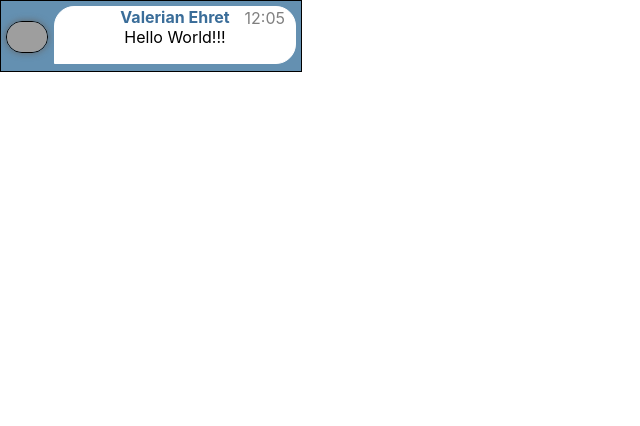
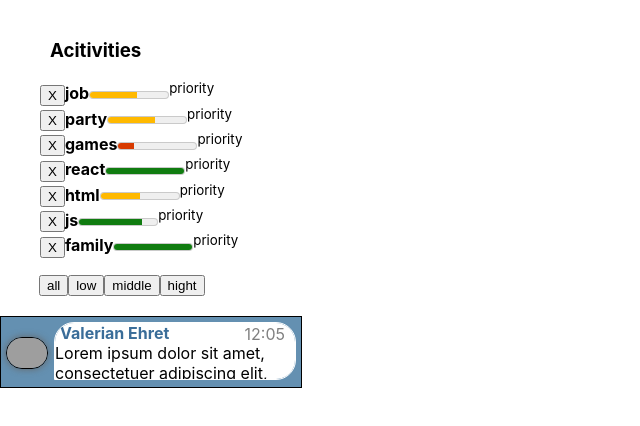
Before and after one commit to valerianEhret/HomeworkByIgnat, a React (Create React App) app: page / in a window 1280 px wide. Shown: the top 426 px of the page, without its empty margins (0-640 px from the left). Built offline with nearby package versions, Linux system fonts and the light colour scheme; grey boxes are pictures that could not be loaded.

Commit message:
added homework 2

```diff
--- a/src/App.css
+++ b/src/App.css
@@ -1,38 +1,9 @@
 .App {
-  text-align: center;
+  /*text-align: center;*/
+  display: grid;
+  grid-auto-rows: 2fr 10fr;
 }
 
-.App-logo {
-  height: 40vmin;
-  pointer-events: none;
+.Activity {
+  margin: 20px 0;
 }
-
-@media (prefers-reduced-motion: no-preference) {
-  .App-logo {
-    animation: App-logo-spin infinite 20s linear;
-  }
-}
-
-.App-header {
-  background-color: #282c34;
-  min-height: 100vh;
-  display: flex;
-  flex-direction: column;
-  align-items: center;
-  justify-content: center;
-  font-size: calc(10px + 2vmin);
-  color: white;
-}
-
-.App-link {
-  color: #61dafb;
-}
-
-@keyframes App-logo-spin {
-  from {
-    transform: rotate(0deg);
-  }
-  to {
-    transform: rotate(360deg);
-  }
-}
--- a/src/App.tsx
+++ b/src/App.tsx
@@ -1,17 +1,73 @@
-import React from 'react';
+import React, {useState} from 'react';
 import './App.css';
-import {Message} from "./components/Message";
+import { Message } from "./components/Message";
+import {Activities, TasksType} from "./components/Activities"
+
+export type FilterValuesType = "all" | "low" | "middle" | "hight";
+
+
+
 
 function App() {
+  let messages = [
+    {name: "Valerian Ehret", text: "Hello World!!!", time: "12:05"}
+  ];
+
+
+  let [activities, setActivity] = useState<Array<TasksType>>([
+    { id: 1, n: "job",scale:6 },
+    { id: 2, n: "party",scale:6 },
+    { id: 3, n: "games", scale:2 },
+    { id: 4, n: "react", scale: 10 },
+    { id: 5, n: "html", scale: 5 },
+    { id: 6, n: "js", scale: 8 },
+    { id: 7, n: "family",scale: 10 },
+  ]);
+
+  let [filter, setFiler] = useState<FilterValuesType>("all")
+
+   function removeActivity(id:number) {
+     let filteredActivities = activities.filter( a => a.id !== id)
+     setActivity(filteredActivities)
+   }
+
+   function changeFilter(value:FilterValuesType) {
+    setFiler(value);
+   }
+
+
+   let activitiesForActivities = activities;
+   if (filter === "low") {
+     activitiesForActivities = activities.filter( a => a.scale >= 0 && a.scale <=3 );
+   }
+   if (filter === "middle") {
+     activitiesForActivities = activities.filter( a => a.scale >= 4 && a.scale <=6 );
+   }
+   if (filter === "hight") {
+     activitiesForActivities = activities.filter( a => a.scale >= 7 && a.scale <=10 );
+   }
+
   return (
     <div className="App">
-         <Message name="Valerian Ehret"
-                  text="Hello World!!!"
-                  time ="12:05"
-         />
+     <div className={"Activity"}>
+      <Activities activities={activitiesForActivities}
+                  removeActivity = {removeActivity}
+                  changeFilter={changeFilter}
+
+      />
+     </div>
+      <div>
+        <Message
+            name="Valerian Ehret"
+                 text="Lorem ipsum dolor sit amet, consectetuer adipiscing elit, sed diem
+    nonummy nibh euismod tincidunt ut lacreet dolore magna aliguam erat volutpat.
+    Ut wisis enim ad minim veniam, quis nostrud exerci tution ullamcorper suscipit
+    lobortis nisl ut aliquip ex ea commodo consequat."
+                 time="12:05"
+        />
+      </div>
     </div>
   );
 }
 
-
-export default App;
+export default App
--- /dev/null
+++ b/src/components/Activities.module.css
@@ -0,0 +1,11 @@
+.list {
+    list-style-type: none;
+}
+
+.title {
+    padding-left: 50px;
+}
+
+.buttons {
+margin-left: 39px;
+}
--- /dev/null
+++ b/src/components/Activities.tsx
@@ -0,0 +1,49 @@
+import React from "react";
+import classes from "./Activities.module.css"
+import {FilterValuesType} from "../App";
+
+export type TasksType = {
+    id: number
+    n: string
+    scale: number
+}
+
+type PropsType = {
+    activities: Array<TasksType>
+    removeActivity: (id:number) => void
+    changeFilter: (value:FilterValuesType) => void
+}
+
+export function Activities(props: PropsType) {
+    return (
+        <div>
+            <div className={classes.title}>
+                <h3>Acitivities</h3>
+            </div>
+            {/*<div>*/}
+            {/*    <input type="text"/>*/}
+            {/*    <button>add</button>*/}
+            {/*</div>*/}
+            <div>
+                <ul>
+                    {
+                        props.activities.map(a =>
+                            <li key={a.id} className={classes.list}>
+                                <button onClick={ () => {props.removeActivity(a.id)}}>X</button>
+                                <b>{a.n}</b>
+                               <meter value={a.scale} low={4} high={7} optimum={9} max={10}></meter><sup>priority</sup>
+
+                            </li>)
+                    }
+                </ul>
+            </div>
+            <div className={classes.buttons}>
+                <button onClick={ () => {props.changeFilter("all")}  }>all</button>
+                <button onClick={ () => {props.changeFilter("low")} }>low</button>
+                <button onClick={ () => {props.changeFilter("middle")} }>middle</button>
+                <button onClick={ () => {props.changeFilter("hight")}  }>hight</button>
+            </div>
+        </div>
+
+    )
+};
--- a/src/components/Message.module.css
+++ b/src/components/Message.module.css
@@ -34,6 +34,7 @@
     background-color: white;
     border: 1px solid white;
     border-radius: 20px 20px 20px 0;
+    overflow: auto;
 }
 
 .time {
@@ -44,6 +45,7 @@
 }
 
 .name {
+    margin-left: 5px;
     font-weight: 700;
     color: rgb(58 109 153);
 }
--- a/src/components/Message.tsx
+++ b/src/components/Message.tsx
@@ -7,7 +7,9 @@ type MessagePropsType = {
 }
 
 
+
 export function Message(props:MessagePropsType) {
+    debugger
     return (
         <div className={classes.wrapper}>
             <div className={classes.avatar}>
@@ -15,8 +17,8 @@ export function Message(props:MessagePropsType) {
             </div>
             <div className={classes.post}>
                 <div className={classes.name}>{props.name}</div>
+                <div className={classes.time}>{props.time}</div>
                 <div className={classes.text}>{props.text}</div>
-                <div className={classes.time}>{props.time}</div>
             </div>
         </div>
 
```
